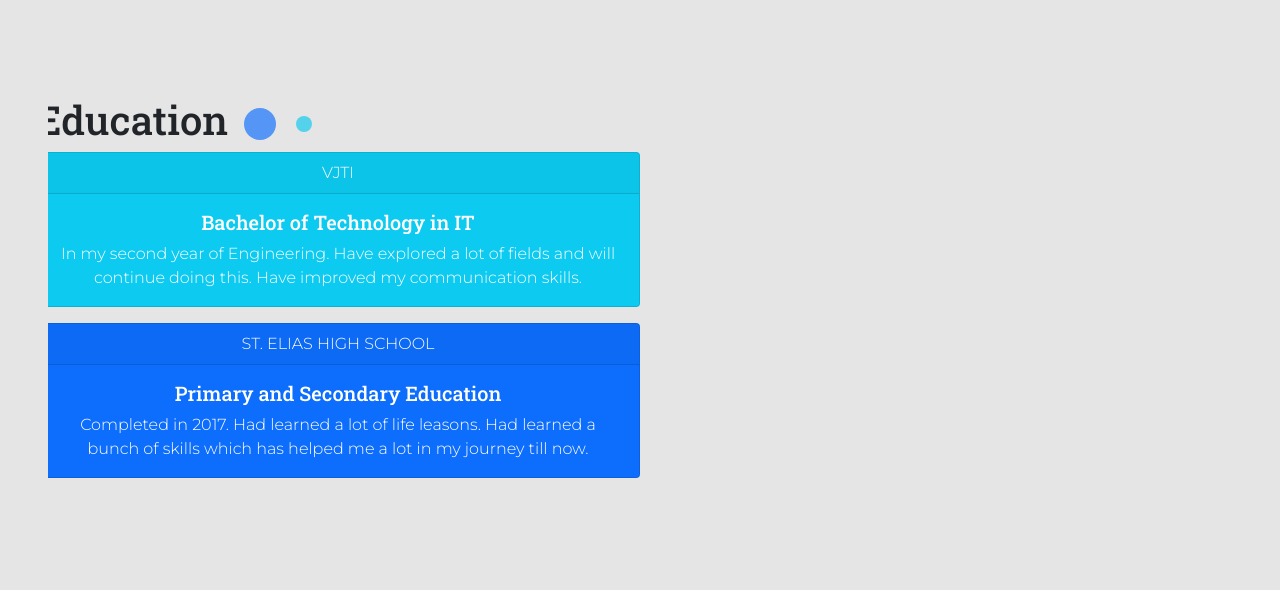
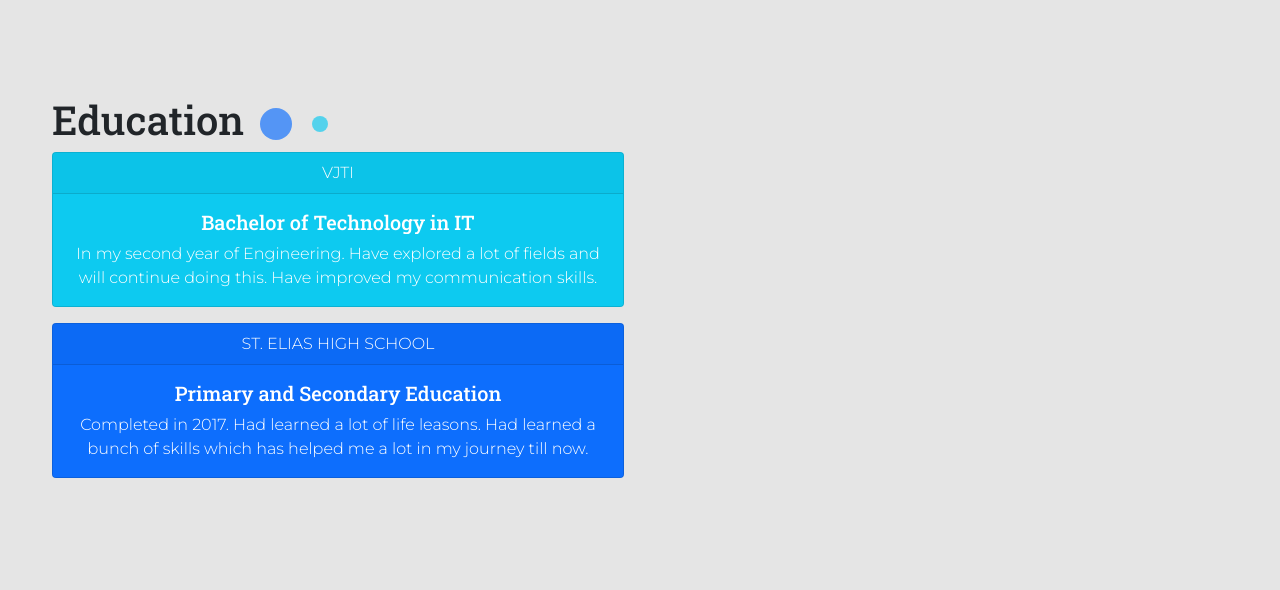
Before and after one commit to rakesh-201/E-Portfolio, a plain HTML site: page index.html in a window 1280 px wide. Shown: the part 927-1517 px from the top of the page. Drawn offline with nearby package versions, Linux system fonts and the light colour scheme; some packages are replaced by stand-ins of ours; a script that the page names is missing.

Commit message:
Deploy Commit

```diff
--- a/index.html
+++ b/index.html
@@ -326,7 +326,7 @@
 
         <section id="education" class=" pt-5 ">
             <div class="row d-flex flex-row align-items-center">
-                <div class="col-lg-6 col-12 px-3 px-lg-0 ">
+                <div class="col-lg-6 col-12 px-3  ">
                     <div class="d-flex flex-row align-items-center">
                         <h1 class=""> Education </h1>
                         <div class="spinner-grow text-primary mx-3 " role="status">
```
